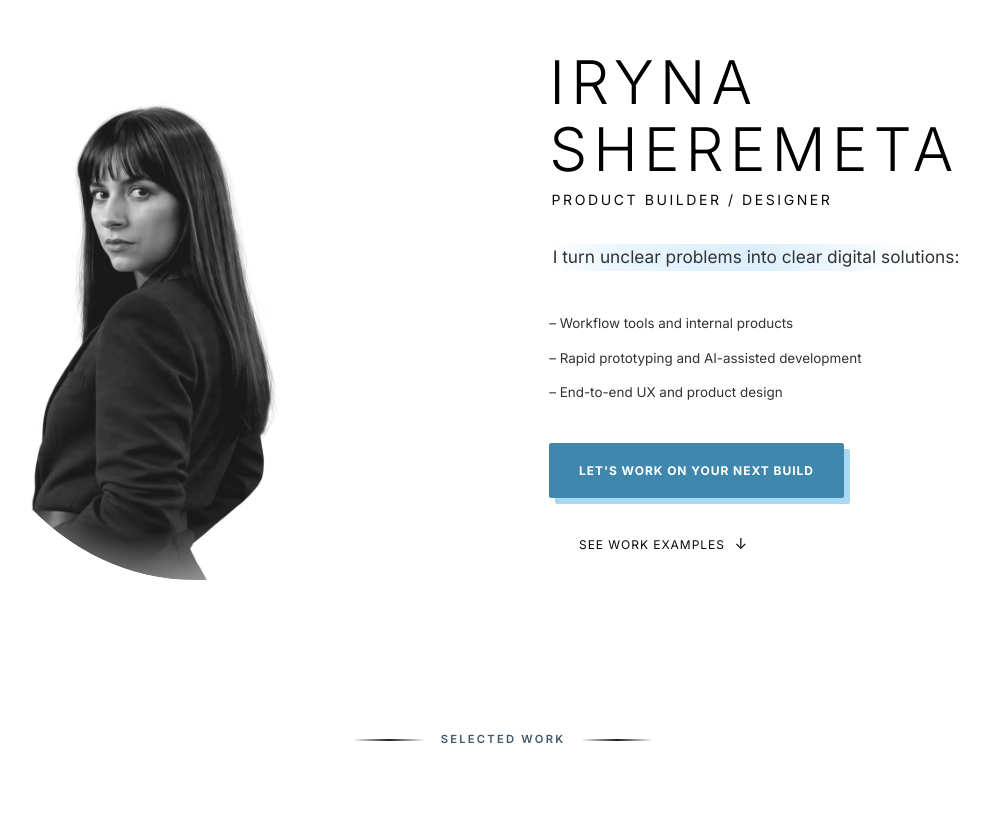
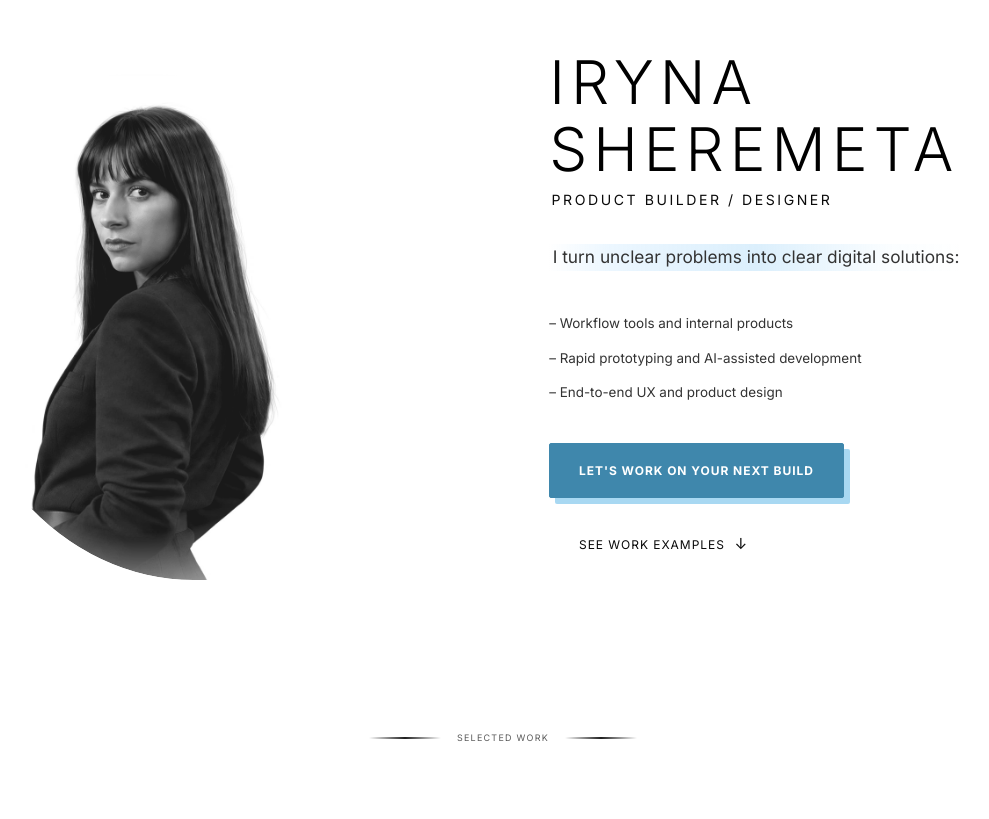
Before and after one commit to Irene2828/porfoliojuly, a Next.js app: page / in a window 1280 px wide. Shown: the part 133-952 px from the top of the page, without its empty margins (137-1126 px from the left). Built offline with nearby package versions, Linux system fonts and the light colour scheme; no server answers; the database is empty; a web font is replaced by a local one.

Commit message:
SectionDivider: update label styles to match stats style but 20% smaller

```diff
--- a/src/app/components/SectionDivider.css
+++ b/src/app/components/SectionDivider.css
@@ -46,11 +46,13 @@
 
 .section-divider-label {
   font-family: var(--font-sans);
-  font-size: 0.7rem;
-  font-weight: 600;
-  letter-spacing: 0.2em;
+  font-size: 0.56rem;
+  font-weight: 400;
+  letter-spacing: 0.14em;
   text-transform: uppercase;
-  color: rgba(23, 53, 74, 0.82);
+  color: #1a1a1a;
+  opacity: 0.72;
+  -webkit-font-smoothing: antialiased;
 }
 
 @media (max-width: 768px) {
```
